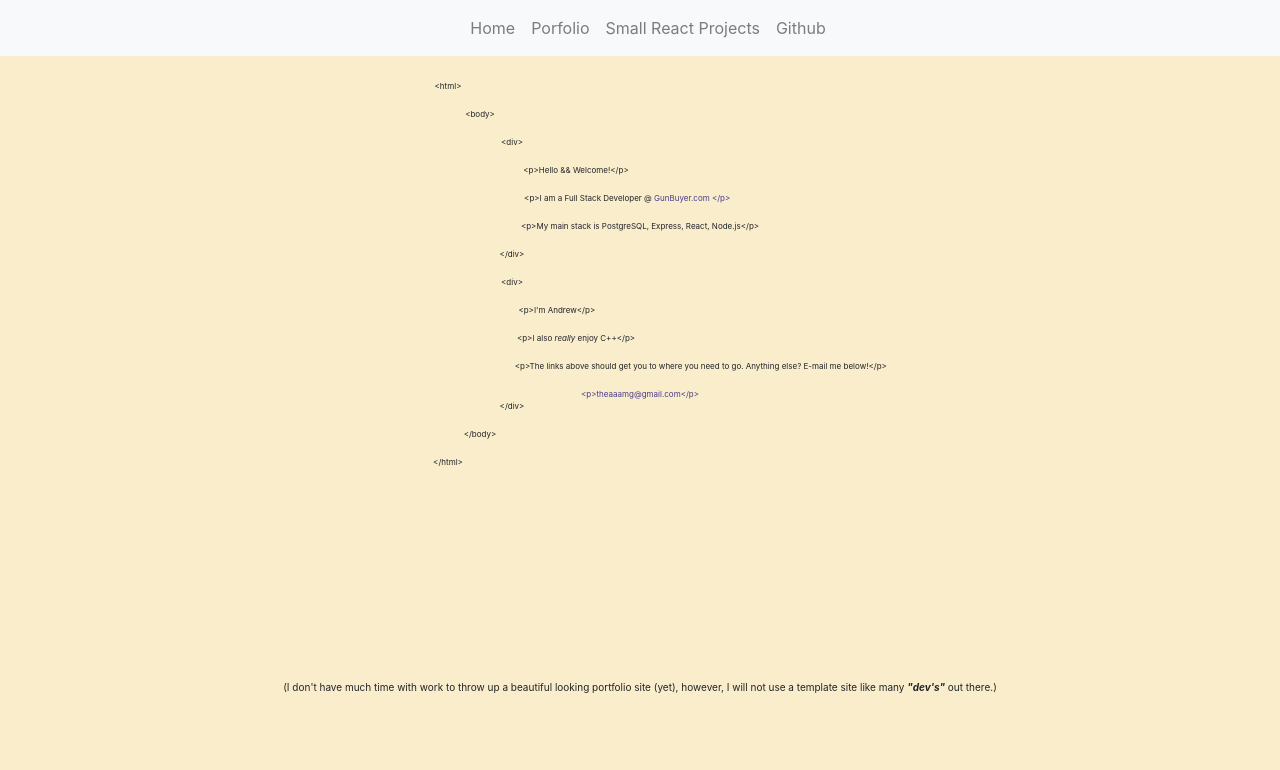
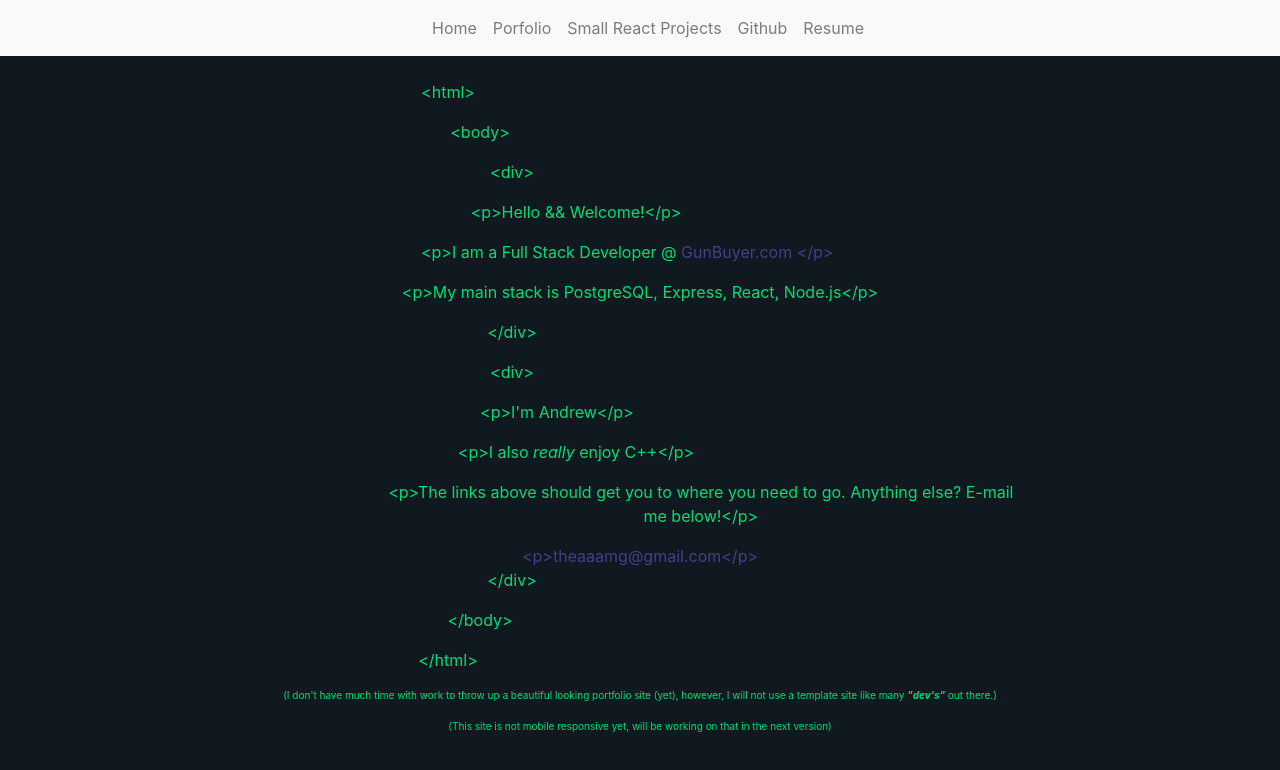
Before and after one commit to aaamg/Portfolio-Site, a React (Create React App) app: page / in a window 1280 px wide. Shown: the top 770 px of the page. Built offline with nearby package versions, Linux system fonts and the light colour scheme.

Commit message:
added images

```diff
--- a/src/components/Card.js
+++ b/src/components/Card.js
@@ -20,6 +20,12 @@ const CardBox = styled.div`
     background-color: #011936;
     margin-bottom: 30px;
 `
+
+const IMG = styled.img`
+    height: 300px;
+    width: auto;
+    margin: 0 auto;
+`
 /*
     Old colors:
      #CD5D67
@@ -30,6 +36,7 @@ const Card = (props) => {
         <CardContain>
         <CardBox className="card">
             <p>{props.title}</p>
+            <IMG src={props.img}></IMG>
             <p>Stack: {props.stack}</p>
             <p>{props.description}</p>
             <a className="links" target="_blank" href={props.link}>{props.link}</a>
--- a/src/components/Main.css
+++ b/src/components/Main.css
@@ -108,3 +108,7 @@
 .box8:hover {
     color: rgb(1, 131, 218);
 }
+
+.text1 {
+    font-size: 1rem;
+}
--- a/src/components/Main.js
+++ b/src/components/Main.js
@@ -18,21 +18,23 @@ const Main = () => {
         <br />
         <div className="upperBox">
            <div className="nameBox">
-           <p className="box-1">{`<html>`}</p>
-           <p className="box0">{`<body>`}</p>
-           <p className="box1">{`<div>`}</p>
-                <p className="box6">{`<p>Hello && Welcome!</p>`}</p>
-                <p className="box4">{`<p>I am a Full Stack Developer @ `}<a className="alink" href="https://www.gunbuyer.com" target="_blank">{`GunBuyer.com </p>`}</a></p>
-                <p className="box8">{`<p>My main stack is PostgreSQL, Express, React, Node.js</p>`}</p>
-            <p className="box1">{`</div>`}</p>
-            <p className="box1">{`<div>`}</p>
-                <p className="box7">{`<p>I'm Andrew</p>`}</p>
-                <p className="box6">{`<p>I also `}<i>really</i>{` enjoy C++</p>`}</p>
-                <p className="box5">{`<p>The links above should get you to where you need to go. Anything else? E-mail me below!</p>`}</p>
-           <a className="alink" href="mailto:theaaamg@gmail.com">{`<p>theaaamg@gmail.com</p>`}</a>
-            <p className="box1">{`</div>`}</p>
-            <p className="box0">{`</body>`}</p>
-            <p className="box-1">{`</html>`}</p>
+           <p className="box-1 text1">{`<html>`}</p>
+           <p className="box0 text1">{`<body>`}</p>
+           <p className="box1 text1">{`<div>`}</p>
+                <p className="box6 text1">{`<p>Hello && Welcome!</p>`}</p>
+                <p className="box4 text1">{`<p>I am a Full Stack Developer @ `}<a className="alink" href="https://www.gunbuyer.com" target="_blank">{`GunBuyer.com </p>`}</a></p>
+                <p className="box8 text1">{`<p>My main stack is PostgreSQL, Express, React, Node.js</p>`}</p>
+            <p className="box1 text1">{`</div>`}</p>
+            <p className="box1 text1">{`<div>`}</p>
+                <p className="box7 text1">{`<p>I'm Andrew</p>`}</p>
+                <p className="box6 text1">{`<p>I also `}<i>really</i>{` enjoy C++</p>`}</p>
+                <p className="box5 text1">{`<p>The links above should get you to where you need to go. Anything else? E-mail me below!</p>`}</p>
+           <a className="alink text1" href="mailto:theaaamg@gmail.com">{`<p>theaaamg@gmail.com</p>`}</a>
+            <p className="box1 text1">{`</div>`}</p>
+            <p className="box0 text1">{`</body>`}</p>
+            <p className="box-1 text1">{`</html>`}</p>
+            <p style={{fontSize: "10px"}}>(I don't have much time with work to throw up a beautiful looking portfolio site (yet), however, I will not use a template site like many <b><i>"dev's"</i></b> out there.)</p>
+            <p style={{fontSize: "10px"}}>(This site is not mobile responsive yet, will be working on that in the next version)</p>
            </div>
 
 
@@ -65,7 +67,7 @@ const Main = () => {
                     <Button style={{backgroundColor: "#011936",         borderColor: "grey"}}onClick={() => setShow(true)}>Hey, you!</Button>
                 </Col>
             </Row> */}
-            <p style={{fontSize: "10px"}}>(I don't have much time with work to throw up a beautiful looking portfolio site (yet), however, I will not use a template site like many <b><i>"dev's"</i></b> out there.)</p>
+            {/* <p style={{fontSize: "10px"}}>(I don't have much time with work to throw up a beautiful looking portfolio site (yet), however, I will not use a template site like many <b><i>"dev's"</i></b> out there.)</p> */}
         </div>
         </>
     );
--- a/src/components/NavigationBar.js
+++ b/src/components/NavigationBar.js
@@ -25,6 +25,7 @@ const NavigationBar = () => {
             {/* <Nav.Link href="/">Resume</Nav.Link> */}
             <Nav.Link target="_blank" href="https://github.com/aaamg">Github</Nav.Link>
             {/* <Nav.Link href="/me">About Me</Nav.Link> */}
+            <Nav.Link target="_blank" href="https://aaamg.github.io/Resume/">Resume</Nav.Link>
             </Nav>
         </Navbar.Collapse>
         </Navbar>
--- /dev/null
+++ b/src/components/ProjectBox.css
@@ -0,0 +1,3 @@
+h6 {
+    color: rgb(0, 221, 114)
+}
--- a/src/components/ProjectBox.js
+++ b/src/components/ProjectBox.js
@@ -1,33 +1,41 @@
 import React from 'react'
 import Card from './Card.js'
+import './ProjectBox.css'
+
+
 
 const ProjectsObject = [
     {
         title: "Gunbuyer.com",
+        img: "https://i.ibb.co/6yZH6Bq/Screen-Shot-2020-12-25-at-6-33-58-PM.png",
         stack: "PHP, Magento 2, JavaScript, Varnish, Apache, MySQL",
         description: "At Gunbuyer I am a full-stack developer working on both the front end and backend. For the front end I am using JavaScript, phtml, xml, less, and other technologies. The backend is mainly php and using the Magento 2 interface. At Gunbuyer I worked on a small team with one other dev and a project manager. We completely created a new site from scratch, imported over 140,000 unique products via setting up new data feed logic, created a new custom back end, and added new extensions/created custom extensions on a project that the previous team had corprate level resources and a team of over 10. This role is challenging as there are no senior developers to learn from and I had to teach myself everything with the new technologies I encountered such as php, Magento 2, GraphQL, and more.",
         link: "https://demo.floridagunexchange.net"
     },
     {
         title: "Sauti Africa Market Prices",
+        img: "https://i.ibb.co/qFsSHc5/Screen-Shot-2020-12-25-at-7-05-53-PM.png",
         stack: "React | Node.js | Express | Knex | Cypress | MySQL | Auth0 | SASS",
         description: "Sauti Africa's trade and market information platform directly targets the barriers to information to enhance small-scale competitiveness and profitability in East Africa for cross-border traders. This project was envisioned to help locals across many African cities and nations to be able to know commodities prices at local market levels. When traveling between various villages, the price of rice or bananas may fluctuate greatly. This app allows locals to be able to price out what they need ahead of time. It also allows farmers, producers, sellers, and traders to partake in arbitrage between various local markets to get the most out of their resources.",
         link: "https://price-api.live/"
     },
     {
         title: "DJ Helper",
+        img: "https://i.ibb.co/C0QHDN7/Screen-Shot-2020-12-25-at-7-09-01-PM.png",
         stack: "React | React Router | Redux | SASS | Node.js | Express | Postgres | AWS",
         description: "App that helps DJs easily connect with their audiences and collect song requests. Audiences can then upvote those song requests. I built a fully functionioning backend in Node, created a PostgreSQL Amazon RDS database, and deployed the backend on a Linux EC2 instance. Helped create the frontend using React and SASS.",
         link: "https://github.com/Lambda-School-Labs/djhelper-be"
     },
     {
         title: "Hacker News Clone",
+        img: "https://i.ibb.co/8jrqpq1/Screen-Shot-2020-12-25-at-7-10-04-PM.png",
         stack: "Node.js | Express | brcypt.js | jsonwebtoken | helmet | React | Heroku",
         description: "I was mainly the backend developer but as the only full stack developer on the team I assisted the front end devs with any issues they had with creating components, passing props, linking their front end to my backend, and styling.",
         link: "https://github.com/reactHackerNewsBW"
     },
     {
         title: "Guidr UX/UI Design",
+        img: "https://i.ibb.co/BZHbSCR/Screen-Shot-2020-12-25-at-7-12-25-PM.png",
         stack: "HTML | CSS (all by hand, no libraries) | JavaScript",
         description: "An App that connects those with a passion for off the grid exploration. Plots your course via GPS and can be shared with others. This was one of my first front end designs. I styled the landing page and a team page.",
         link: "https://condescending-davinci-58ec2b.netlify.app/index.html"
@@ -44,6 +52,7 @@ const ProjectBox = () => {
             return(
             <Card
                 title={banana.title}
+                img={banana.img}
                 stack={banana.stack}
                 description={banana.description}
                 link={banana.link}
--- a/src/components/SmallProjectBox.js
+++ b/src/components/SmallProjectBox.js
@@ -67,6 +67,7 @@ const SmallProjectBox = () => {
             return(
             <Card
                 title={banana.title}
+                img={banana.img}
                 stack={banana.stack}
                 description={banana.description}
                 link={banana.link}
--- a/src/index.css
+++ b/src/index.css
@@ -5,10 +5,17 @@ body {
     sans-serif;
   -webkit-font-smoothing: antialiased;
   -moz-osx-font-smoothing: grayscale;
-  background-color: #FAEDCB;
+  /* background-color: #FAEDCB;  */
+  /* background-color: #abc5e2;  */
+  background-color: #101820FF;
 }
 
 code {
   font-family: source-code-pro, Menlo, Monaco, Consolas, 'Courier New',
     monospace;
 }
+
+p {
+  /* color: #006B38FF; like this one */
+  color: rgb(0, 221, 114);
+}
```
Also changed, not shown: 1 other file (tests, documents, lock files or other folders).
